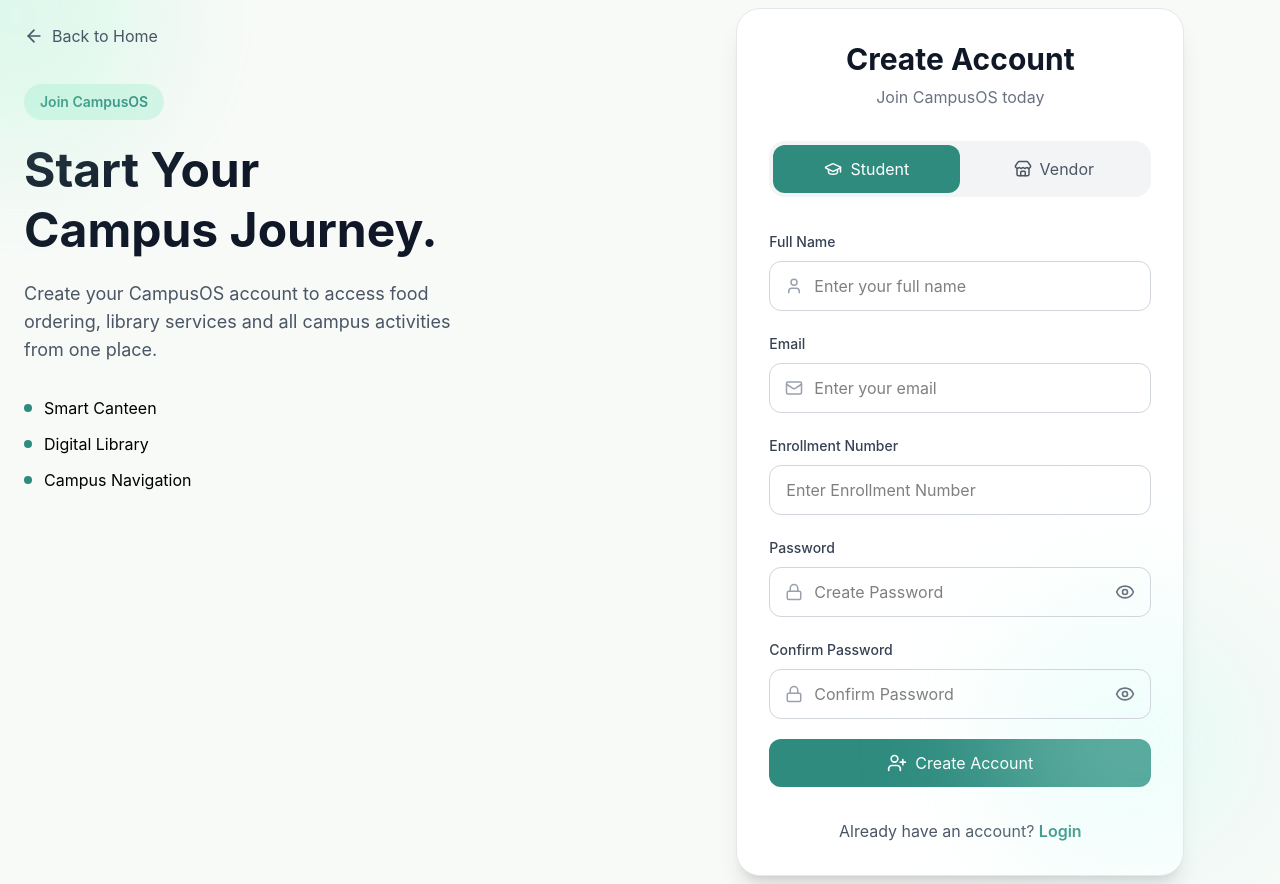
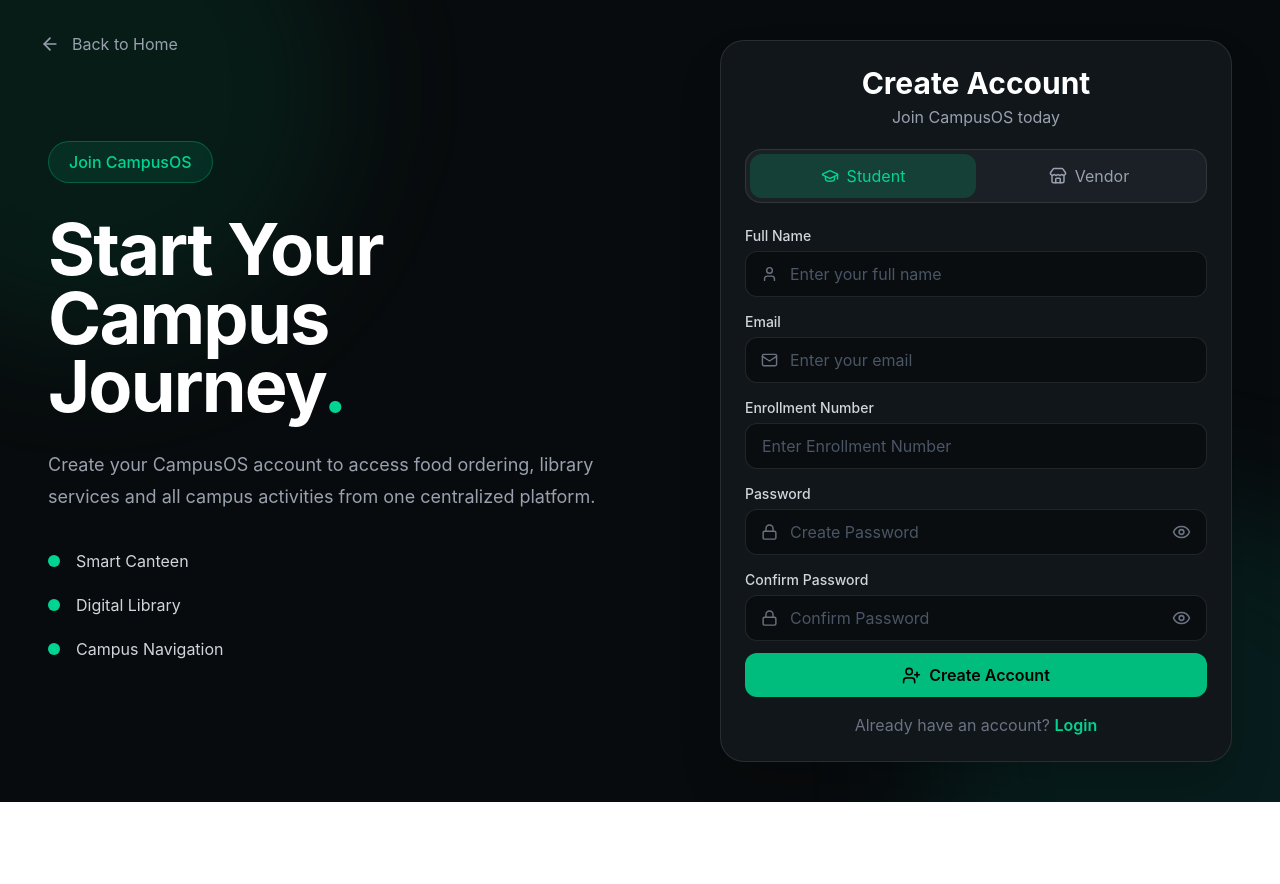
Before and after one commit to jatin108-dev/Campus-OS, a React app in the folder frontend/: page /signup in a window 1280 px wide. After the commit the page ends 802 px from the top, so only its background shows below. Built offline with nearby package versions, Linux system fonts and the light colour scheme; the HTML template or start-up script is replaced by a standard one.

Commit message:
updated API URL for deployment

```diff
--- a/frontend/src/components/SignupForm.jsx
+++ b/frontend/src/components/SignupForm.jsx
@@ -13,7 +13,6 @@ import {
   UserPlus,
 } from "lucide-react";
 
-
 const SignupForm = () => {
   const [role, setRole] = useState("student");
   const [showPassword, setShowPassword] = useState(false);
@@ -21,11 +20,11 @@ const SignupForm = () => {
 
   const [fullName, setFullName] = useState("");
   const [email, setEmail] = useState("");
+  const [enrollmentNumber, setEnrollmentNumber] = useState("");
+  const [vendorId, setVendorId] = useState("");
   const [password, setPassword] = useState("");
   const [confirmPassword, setConfirmPassword] = useState("");
   const [message, setMessage] = useState("");
-  const [enrollmentNumber, setEnrollmentNumber] = useState("");
-  const [vendorId, setVendorId] = useState("");
 
   const handleSignup = async (e) => {
     e.preventDefault();
@@ -37,7 +36,7 @@ const SignupForm = () => {
 
     try {
       const response = await axios.post(
-      "http://localhost:5000/api/auth/register",
+        `${import.meta.env.VITE_API_URL}/api/auth/register`,
         {
           fullName,
           email,
@@ -52,7 +51,6 @@ const SignupForm = () => {
       );
 
       setMessage(response.data.message);
-
       console.log(response.data);
     } catch (error) {
       console.log(error.response?.data);
@@ -65,32 +63,31 @@ const SignupForm = () => {
 
   return (
     <motion.div
-      initial={{ opacity: 0, y: 40 }}
+      initial={{ opacity: 0, y: 30 }}
       animate={{ opacity: 1, y: 0 }}
-      transition={{ duration: 0.6 }}
-      className="w-full max-w-md bg-white rounded-3xl shadow-xl border border-gray-200 p-8"
+      transition={{ duration: 0.5 }}
+      className="w-full max-w-lg bg-[#11161a] rounded-3xl shadow-2xl border border-white/10 p-6"
     >
       {/* Heading */}
 
-      <h2 className="text-3xl font-bold text-center text-gray-900">
+      <h2 className="text-3xl font-bold text-center text-white">
         Create Account
       </h2>
 
-      <p className="text-center text-gray-500 mt-2">
+      <p className="text-center text-gray-400 mt-1">
         Join CampusOS today
       </p>
 
       {/* Role Selection */}
 
-      <div className="flex mt-8 bg-gray-100 rounded-2xl p-1">
-
+      <div className="flex mt-5 bg-[#1a2025] rounded-2xl p-1 border border-white/10">
         <button
           type="button"
           onClick={() => setRole("student")}
-          className={`flex-1 flex items-center justify-center gap-2 py-3 rounded-xl transition ${
+          className={`flex-1 flex items-center justify-center gap-2 py-2.5 rounded-xl transition ${
             role === "student"
-              ? "bg-[#2E8B7E] text-white"
-              : "text-gray-600"
+              ? "bg-emerald-500/20 text-emerald-400"
+              : "text-gray-400 hover:text-white"
           }`}
         >
           <GraduationCap size={18} />
@@ -100,35 +97,34 @@ const SignupForm = () => {
         <button
           type="button"
           onClick={() => setRole("vendor")}
-          className={`flex-1 flex items-center justify-center gap-2 py-3 rounded-xl transition ${
+          className={`flex-1 flex items-center justify-center gap-2 py-2.5 rounded-xl transition ${
             role === "vendor"
-              ? "bg-[#2E8B7E] text-white"
-              : "text-gray-600"
+              ? "bg-emerald-500/20 text-emerald-400"
+              : "text-gray-400 hover:text-white"
           }`}
         >
           <Store size={18} />
           Vendor
         </button>
-
       </div>
 
       {/* Form */}
 
-      <form onSubmit={handleSignup} className="mt-8 space-y-5">
-
-        {/* Name */}
+      <form
+        onSubmit={handleSignup}
+        className="mt-5 space-y-3"
+      >
+        {/* Full Name */}
 
         <div>
-
-          <label className="text-sm font-medium text-gray-700">
+          <label className="text-sm font-medium text-gray-300">
             Full Name
           </label>
 
-          <div className="relative mt-2">
-
+          <div className="relative mt-1">
             <User
-              size={18}
-              className="absolute left-4 top-1/2 -translate-y-1/2 text-gray-400"
+              size={17}
+              className="absolute left-4 top-1/2 -translate-y-1/2 text-gray-500"
             />
 
             <input
@@ -136,26 +132,22 @@ const SignupForm = () => {
               value={fullName}
               onChange={(e) => setFullName(e.target.value)}
               placeholder="Enter your full name"
-              className="w-full pl-11 pr-4 py-3 rounded-xl border border-gray-300 focus:ring-2 focus:ring-[#2E8B7E] focus:outline-none"
+              className="w-full bg-[#090d10] border border-white/10 rounded-xl py-2.5 pl-11 pr-4 text-white placeholder-gray-600 outline-none focus:border-emerald-400/50 focus:ring-2 focus:ring-emerald-400/10 transition"
             />
-
           </div>
-
         </div>
 
         {/* Email */}
 
         <div>
-
-          <label className="text-sm font-medium text-gray-700">
+          <label className="text-sm font-medium text-gray-300">
             Email
           </label>
 
-          <div className="relative mt-2">
-
+          <div className="relative mt-1">
             <Mail
-              size={18}
-              className="absolute left-4 top-1/2 -translate-y-1/2 text-gray-400"
+              size={17}
+              className="absolute left-4 top-1/2 -translate-y-1/2 text-gray-500"
             />
 
             <input
@@ -163,18 +155,15 @@ const SignupForm = () => {
               value={email}
               onChange={(e) => setEmail(e.target.value)}
               placeholder="Enter your email"
-              className="w-full pl-11 pr-4 py-3 rounded-xl border border-gray-300 focus:ring-2 focus:ring-[#2E8B7E] focus:outline-none"
+              className="w-full bg-[#090d10] border border-white/10 rounded-xl py-2.5 pl-11 pr-4 text-white placeholder-gray-600 outline-none focus:border-emerald-400/50 focus:ring-2 focus:ring-emerald-400/10 transition"
             />
-
+          </div>
         </div>
 
-        </div>
-
-        {/* Enrollment / Vendor */}
+        {/* Enrollment / Vendor ID */}
 
         <div>
-
-          <label className="text-sm font-medium text-gray-700">
+          <label className="text-sm font-medium text-gray-300">
             {role === "student"
               ? "Enrollment Number"
               : "Vendor ID"}
@@ -182,7 +171,11 @@ const SignupForm = () => {
 
           <input
             type="text"
-  value={role === "student" ? enrollmentNumber : vendorId}
+            value={
+              role === "student"
+                ? enrollmentNumber
+                : vendorId
+            }
             onChange={(e) => {
               if (role === "student") {
                 setEnrollmentNumber(e.target.value);
@@ -195,110 +188,112 @@ const SignupForm = () => {
                 ? "Enter Enrollment Number"
                 : "Enter Vendor ID"
             }
-  className="w-full mt-2 px-4 py-3 rounded-xl border border-gray-300 focus:ring-2 focus:ring-[#2E8B7E] focus:outline-none"
+            className="w-full mt-1 bg-[#090d10] border border-white/10 rounded-xl py-2.5 px-4 text-white placeholder-gray-600 outline-none focus:border-emerald-400/50 focus:ring-2 focus:ring-emerald-400/10 transition"
           />
-
         </div>
 
         {/* Password */}
 
         <div>
-
-          <label className="text-sm font-medium text-gray-700">
+          <label className="text-sm font-medium text-gray-300">
             Password
           </label>
 
-          <div className="relative mt-2">
-
+          <div className="relative mt-1">
             <Lock
-              size={18}
-              className="absolute left-4 top-1/2 -translate-y-1/2 text-gray-400"
+              size={17}
+              className="absolute left-4 top-1/2 -translate-y-1/2 text-gray-500"
             />
 
             <input
+              type={showPassword ? "text" : "password"}
               value={password}
               onChange={(e) => setPassword(e.target.value)}
-              type={showPassword ? "text" : "password"}
               placeholder="Create Password"
-              className="w-full pl-11 pr-12 py-3 rounded-xl border border-gray-300 focus:ring-2 focus:ring-[#2E8B7E] focus:outline-none"
+              className="w-full bg-[#090d10] border border-white/10 rounded-xl py-2.5 pl-11 pr-12 text-white placeholder-gray-600 outline-none focus:border-emerald-400/50 focus:ring-2 focus:ring-emerald-400/10 transition"
             />
 
             <button
               type="button"
               onClick={() => setShowPassword(!showPassword)}
-              className="absolute right-4 top-1/2 -translate-y-1/2 text-gray-500"
+              className="absolute right-4 top-1/2 -translate-y-1/2 text-gray-500 hover:text-white"
             >
-              {showPassword ? <EyeOff size={20} /> : <Eye size={20} />}
+              {showPassword ? (
+                <EyeOff size={19} />
+              ) : (
+                <Eye size={19} />
+              )}
             </button>
-
           </div>
-
         </div>
 
         {/* Confirm Password */}
 
         <div>
-
-          <label className="text-sm font-medium text-gray-700">
+          <label className="text-sm font-medium text-gray-300">
             Confirm Password
           </label>
 
-          <div className="relative mt-2">
-
+          <div className="relative mt-1">
             <Lock
-              size={18}
-              className="absolute left-4 top-1/2 -translate-y-1/2 text-gray-400"
+              size={17}
+              className="absolute left-4 top-1/2 -translate-y-1/2 text-gray-500"
             />
 
             <input
+              type={showConfirm ? "text" : "password"}
               value={confirmPassword}
-              onChange={(e) => setConfirmPassword(e.target.value)}
-              type={showConfirm ? "text" : "password"}
+              onChange={(e) =>
+                setConfirmPassword(e.target.value)
+              }
               placeholder="Confirm Password"
-              className="w-full pl-11 pr-12 py-3 rounded-xl border border-gray-300 focus:ring-2 focus:ring-[#2E8B7E] focus:outline-none"
+              className="w-full bg-[#090d10] border border-white/10 rounded-xl py-2.5 pl-11 pr-12 text-white placeholder-gray-600 outline-none focus:border-emerald-400/50 focus:ring-2 focus:ring-emerald-400/10 transition"
             />
 
             <button
               type="button"
               onClick={() => setShowConfirm(!showConfirm)}
-              className="absolute right-4 top-1/2 -translate-y-1/2 text-gray-500"
+              className="absolute right-4 top-1/2 -translate-y-1/2 text-gray-500 hover:text-white"
             >
-              {showConfirm ? <EyeOff size={20} /> : <Eye size={20} />}
+              {showConfirm ? (
+                <EyeOff size={19} />
+              ) : (
+                <Eye size={19} />
+              )}
             </button>
-
+          </div>
         </div>
 
-        </div>
+        {/* Message */}
+
+        {message && (
+          <p className="text-center text-sm text-emerald-400">
+            {message}
+          </p>
+        )}
 
         {/* Submit */}
 
         <button
           type="submit"
-          className="w-full flex items-center justify-center gap-2 bg-[#2E8B7E] text-white py-3 rounded-xl hover:bg-[#256F65] transition"
+          className="w-full flex items-center justify-center gap-2 bg-emerald-500 text-black py-2.5 rounded-xl font-semibold hover:bg-emerald-400 transition"
         >
-          <UserPlus size={20} />
+          <UserPlus size={19} />
           Create Account
         </button>
-
-        {message && (
-        <p className="text-center text-sm text-gray-600 mt-4">
-           {message}
-        </p>
-     )}
-
       </form>
 
       {/* Bottom */}
 
-      <p className="text-center text-gray-600 mt-8">
+      <p className="text-center text-gray-500 mt-4">
         Already have an account?{" "}
         <Link
           to="/login"
-          className="text-[#2E8B7E] font-semibold">
+          className="text-emerald-400 font-semibold hover:text-emerald-300"
+        >
           Login
         </Link>
       </p>
-
     </motion.div>
   );
 };
--- a/frontend/src/pages/Login.jsx
+++ b/frontend/src/pages/Login.jsx
@@ -4,75 +4,79 @@ import LoginForm from "../components/LoginForm";
 
 const Login = () => {
   return (
-    <div className="relative min-h-screen bg-[#F8FAF8] overflow-hidden">
+    <div className="relative min-h-screen bg-[#080b0d] text-white overflow-hidden">
 
-      {/* Background Blur Effects */}
-      <div className="absolute -top-24 -left-24 w-80 h-80 bg-emerald-200/40 rounded-full blur-3xl"></div>
-      <div className="absolute bottom-0 right-0 w-96 h-96 bg-teal-100/40 rounded-full blur-3xl"></div>
+      {/* Background Glow */}
+      <div className="absolute -top-40 -left-40 w-[500px] h-[500px] bg-emerald-500/10 rounded-full blur-3xl" />
+
+      <div className="absolute bottom-[-200px] right-[-150px] w-[500px] h-[500px] bg-teal-500/10 rounded-full blur-3xl" />
 
       {/* Back Button */}
-      <div className="absolute top-8 left-8">
-        <Link to="/" className="flex items-center gap-2 text-gray-600 hover:text-[#2E8B7E] transition">
+      <Link
+        to="/"
+        className="absolute top-2 left-10 z-20 flex items-center gap-3 text-gray-400 hover:text-white transition"
+      >
         <ArrowLeft size={20} />
         Back to Home
       </Link>
 
-      </div>
+      {/* Main */}
+      <div className="relative min-h-screen max-w-7xl mx-auto px-8 lg:px-12 grid lg:grid-cols-2 gap-16 items-center">
 
-      {/* Main Content */}
-      <div className="relative flex items-center justify-center min-h-screen px-6">
-        <div className="grid lg:grid-cols-2 gap-16 items-center max-w-7xl w-full">
+        {/* LEFT SIDE */}
+        <div className="hidden lg:block">
 
-          {/* Left Side */}
-          <div className="hidden mt-7 lg:block">
-            <span className="bg-[#D7F5E8] text-[#2E8B7E] px-4 py-2  rounded-full font-medium">
+          {/* Badge */}
+          <span className="inline-block px-5 py-2 rounded-full border border-emerald-400/30 bg-emerald-400/10 text-emerald-400 font-medium">
             CampusOS
           </span>
 
-            <h1 className="mt-8 text-6xl font-bold leading-tight text-gray-900">
+          {/* Heading */}
+          <h1 className="mt-8 text-7xl xl:text-8xl font-bold leading-[0.95] tracking-tight">
             Welcome
             <br />
-              Back.
+            Back<span className="text-emerald-400">.</span>
           </h1>
 
-            <p className="mt-6 text-lg text-gray-600 leading-8 max-w-lg">
-              Login to continue accessing your canteen orders, library records, announcements and other campus
+          {/* Description */}
+          <p className="mt-8 max-w-xl text-lg xl:text-xl leading-8 text-gray-400">
+            Login to continue accessing your canteen orders,
+            library records, announcements and other campus
             services from one centralized platform.
           </p>
 
-            <div className="mt-10 space-y-4">
+          {/* Features */}
+          <div className="mt-10 space-y-6">
 
-              <div className="flex items-center gap-3">
-                <div className="w-3 h-3 rounded-full bg-[#2E8B7E]"></div>
-
-                <span className="text-gray-700">
+            <div className="flex items-center gap-4">
+              <div className="w-3 h-3 rounded-full bg-emerald-400" />
+              <span className="text-gray-300 text-lg">
                 Smart Canteen Ordering
               </span>
             </div>
 
-              <div className="flex items-center gap-3">
-                <div className="w-3 h-3 rounded-full bg-[#2E8B7E]"></div>
-
-                <span className="text-gray-700">
+            <div className="flex items-center gap-4">
+              <div className="w-3 h-3 rounded-full bg-emerald-400" />
+              <span className="text-gray-300 text-lg">
                 Digital Library
               </span>
+            </div>
 
-              </div>
-              <div className="flex items-center gap-3">
-                <div className="w-3 h-3 rounded-full bg-[#2E8B7E]"></div>
-                <span className="text-gray-700">
+            <div className="flex items-center gap-4">
+              <div className="w-3 h-3 rounded-full bg-emerald-400" />
+              <span className="text-gray-300 text-lg">
                 Campus Navigation
               </span>
             </div>
+
           </div>
         </div>
 
-          {/* Right Side */}
-          <div className="flex justify-center">
+        {/* RIGHT SIDE */}
+        <div className="flex justify-center lg:justify-end">
           <LoginForm />
         </div>
 
-        </div>
       </div>
     </div>
   );
--- a/frontend/src/pages/Signup.jsx
+++ b/frontend/src/pages/Signup.jsx
@@ -4,62 +4,81 @@ import SignupForm from "../components/SignupForm";
 
 const Signup = () => {
   return (
-    <div className="relative min-h-screen bg-[#F8FAF8] overflow-hidden">
+    <div className="relative min-h-screen bg-[#080b0d] text-white overflow-hidden">
 
-      {/* Background */}
-      <div className="absolute -top-32 -left-32 w-72 h-72 bg-emerald-200/30 rounded-full blur-3xl"></div>
-      <div className="absolute bottom-0 right-0 w-72 h-72 bg-teal-100/30 rounded-full blur-3xl"></div>
+      {/* Background Glow */}
+      <div className="absolute -top-40 -left-40 w-[500px] h-[500px] bg-emerald-500/10 rounded-full blur-3xl" />
+
+      <div className="absolute bottom-[-200px] right-[-150px] w-[500px] h-[500px] bg-teal-500/10 rounded-full blur-3xl" />
 
       {/* Back Button */}
-      <Link to="/" className="absolute top-6 left-6 flex items-center gap-2 text-gray-600 hover:text-[#2E8B7E] transition">
+      <Link
+        to="/"
+        className="absolute top-8 left-10 z-20 flex items-center gap-3 text-gray-400 hover:text-white transition"
+      >
         <ArrowLeft size={20} />
         Back to Home
       </Link>
 
-      <div className="max-w-7xl mx-auto min-h-screen px-6 flex justify-between">
+      {/* Main Content */}
+      <div className="relative min-h-screen max-w-7xl mx-auto px-8 lg:px-12 grid lg:grid-cols-2 gap-12 items-center">
 
         {/* LEFT SIDE */}
-        <div className="hidden lg:flex flex-col items-start py-21 w-[45%]">
+        <div className="hidden lg:block">
 
-          <span className="inline-block w-fit bg-[#D7F5E8] text-[#2E8B7E] px-4 py-2 rounded-full text-sm font-semibold">
+          {/* Badge */}
+          <span className="inline-block px-5 py-2 rounded-full border border-emerald-400/30 bg-emerald-400/10 text-emerald-400 font-medium">
             Join CampusOS
           </span>
 
-          <h1 className="mt-5 text-5xl font-bold leading-tight text-gray-900">
+          {/* Heading */}
+          <h1 className="mt-8 text-6xl xl:text-7xl font-bold leading-[0.95] tracking-tight">
             Start Your
             <br />
-            Campus Journey.
+            Campus
+            <br />
+            Journey<span className="text-emerald-400">.</span>
           </h1>
 
-          <p className="mt-5 text-lg text-gray-600 leading-7 max-w-md">
-
+          {/* Description */}
+          <p className="mt-7 max-w-xl text-lg leading-8 text-gray-400">
             Create your CampusOS account to access food ordering,
-            library services and all campus activities from one place.
-
+            library services and all campus activities from one
+            centralized platform.
           </p>
 
-          <div className="mt-8 space-y-3">
-            <div className="flex items-center gap-3">
-              <div className="w-2 h-2 rounded-full bg-[#2E8B7E]"></div>
-              Smart Canteen
+          {/* Features */}
+          <div className="mt-9 space-y-5">
+
+            <div className="flex items-center gap-4">
+              <div className="w-3 h-3 rounded-full bg-emerald-400" />
+              <span className="text-gray-300">
+                Smart Canteen
+              </span>
             </div>
 
-            <div className="flex items-center gap-3">
-              <div className="w-2 h-2 rounded-full bg-[#2E8B7E]"></div>
-              Digital Library
+            <div className="flex items-center gap-4">
+              <div className="w-3 h-3 rounded-full bg-emerald-400" />
+              <span className="text-gray-300">
+                Digital Library
+              </span>
             </div>
 
-            <div className="flex items-center gap-3">
-              <div className="w-2 h-2 rounded-full bg-[#2E8B7E]"></div>
-              Campus Navigation
+            <div className="flex items-center gap-4">
+              <div className="w-3 h-3 rounded-full bg-emerald-400" />
+              <span className="text-gray-300">
+                Campus Navigation
+              </span>
             </div>
+
           </div>
         </div>
 
-       {/* RIGHT SIDE */}
-        <div className="w-full lg:w-[48%] flex p-2 justify-center items-center">
+        {/* RIGHT SIDE */}
+        <div className="flex justify-center lg:justify-end py-10">
           <SignupForm />
         </div>
+
       </div>
     </div>
   );
```
Also changed, not shown: frontend/src/components/LoginForm.jsx (+40 -25 lines). Lines whose indentation alone changed are shown as unchanged.
